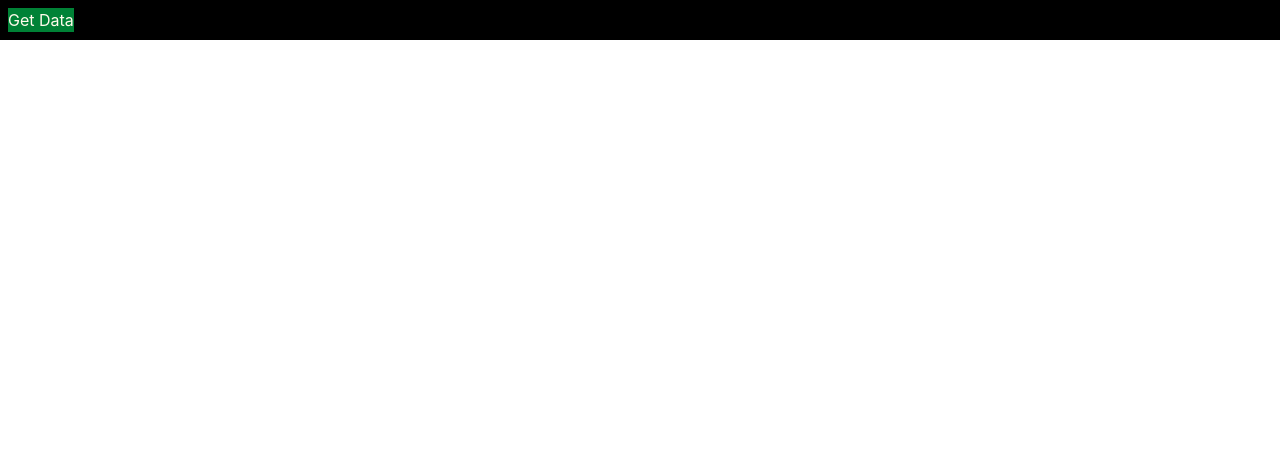
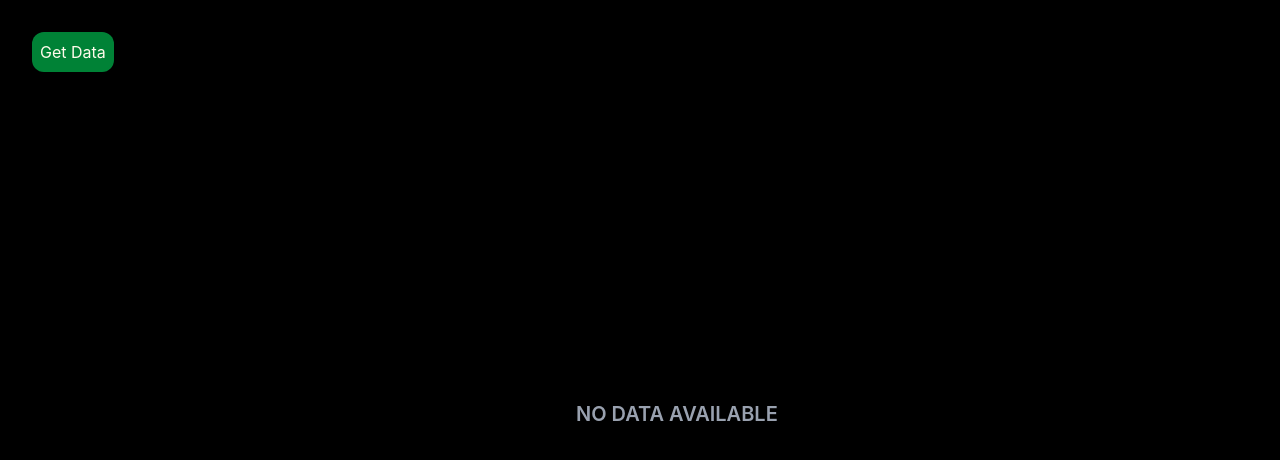
Before and after one commit to rameezik/React-Project, a React (Vite) app in the folder Gallerify/: page / in a window 1280 px wide. Shown: the top 460 px of the page. Built offline with nearby package versions, Linux system fonts and the light colour scheme.

Commit message:
conditional rendering loading text , gallery styling , data fetching

```diff
--- a/Gallerify/src/App.jsx
+++ b/Gallerify/src/App.jsx
@@ -3,6 +3,8 @@ import { useState } from "react";
 export default function App(){
 
   const [data, setData] = useState([]);
+
+
 
   async function getData(){
 
@@ -11,28 +13,34 @@ export default function App(){
     console.log(data);
     setData(data);
   }
+  let loading = <h2 className="text-gray-400 font-semibold absolute top-1/2 text-xl left-[45%]">NO DATA AVAILABLE</h2>
+  if(data.length>0){
+    loading = data.map((obj, idx)=>{
+      console.log(obj)
+
+      return(
+            <div className=" h-40 w-60 " key={idx}>
+           <a className="cursor-pointer" href={obj.url}><img className="object-cover rounded-xl w-full h-[90%]" src={obj.download_url} alt="image" /></a>
+           <h2 className="ml-1  text-white font-semibold font-mono">{obj.author}</h2>
+
+      </div>
+
+      )
+    })
+
+  }
 
 
 
   return(
-    <div className="bg-black h-full p-2 flex flex-wrap gap-2">
-    <button className="bg-green-700 text-amber-50 active:scale-95 cursor-pointer" onClick={()=>{
+    <div className="bg-black h-screen p-8 overflow-auto ">
+    <button className="bg-green-700 mb-3 p-2 rounded-xl text-amber-50 active:scale-95 cursor-pointer" onClick={()=>{
       getData();
     }}>Get Data</button>
+    <div className="flex flex-wrap gap-x-4 gap-y-8 justify-between ">
+      {loading}
+    </div>
 
-    {data.map(
-      (obj ,idx)=>{
-
-
-
-        return(
-          <div className="  rounded-xl bg-amber-200 h-40 w-60" key={idx}>
-           <a className="cursor-pointer" href={obj.url}><img className="object-contain  w-full" src={obj.download_url} alt="image" /></a>
-
-          </div>
-        )
-            }
-    )}
 
     </div>
 
```
